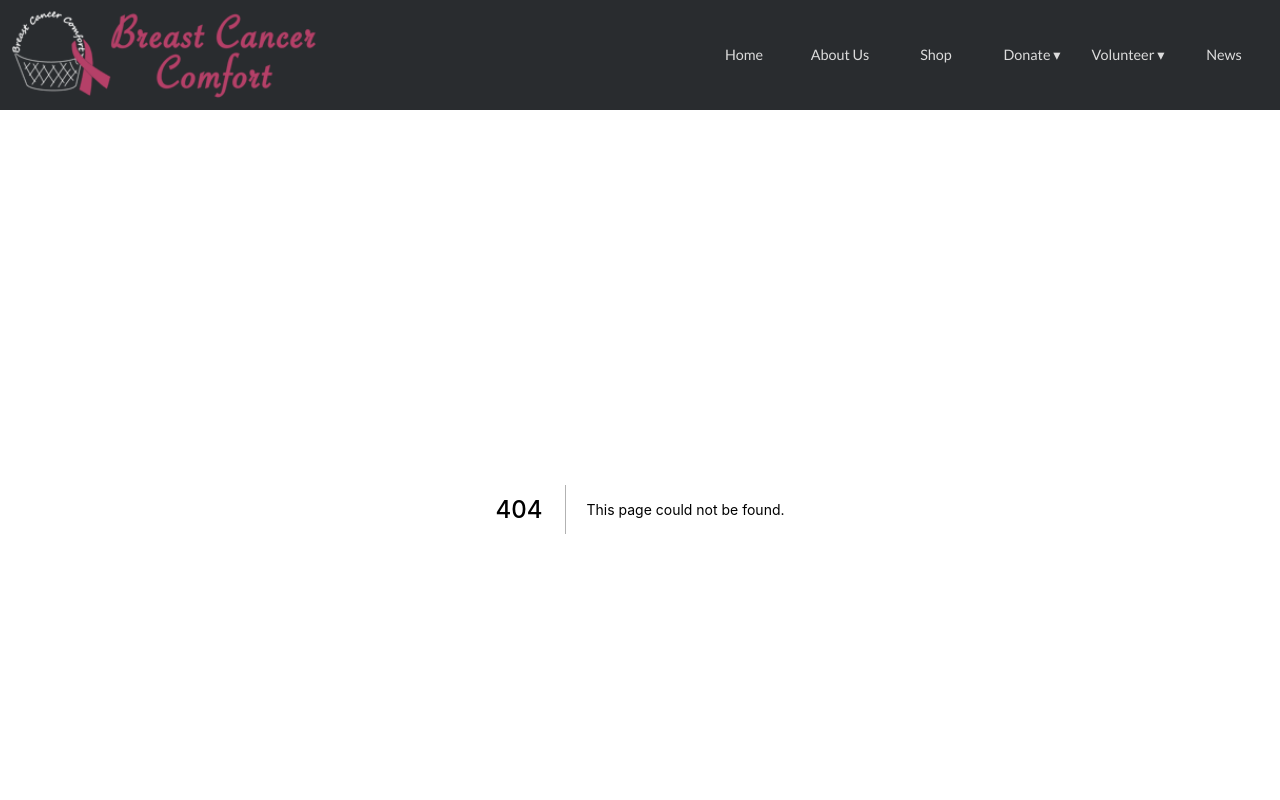
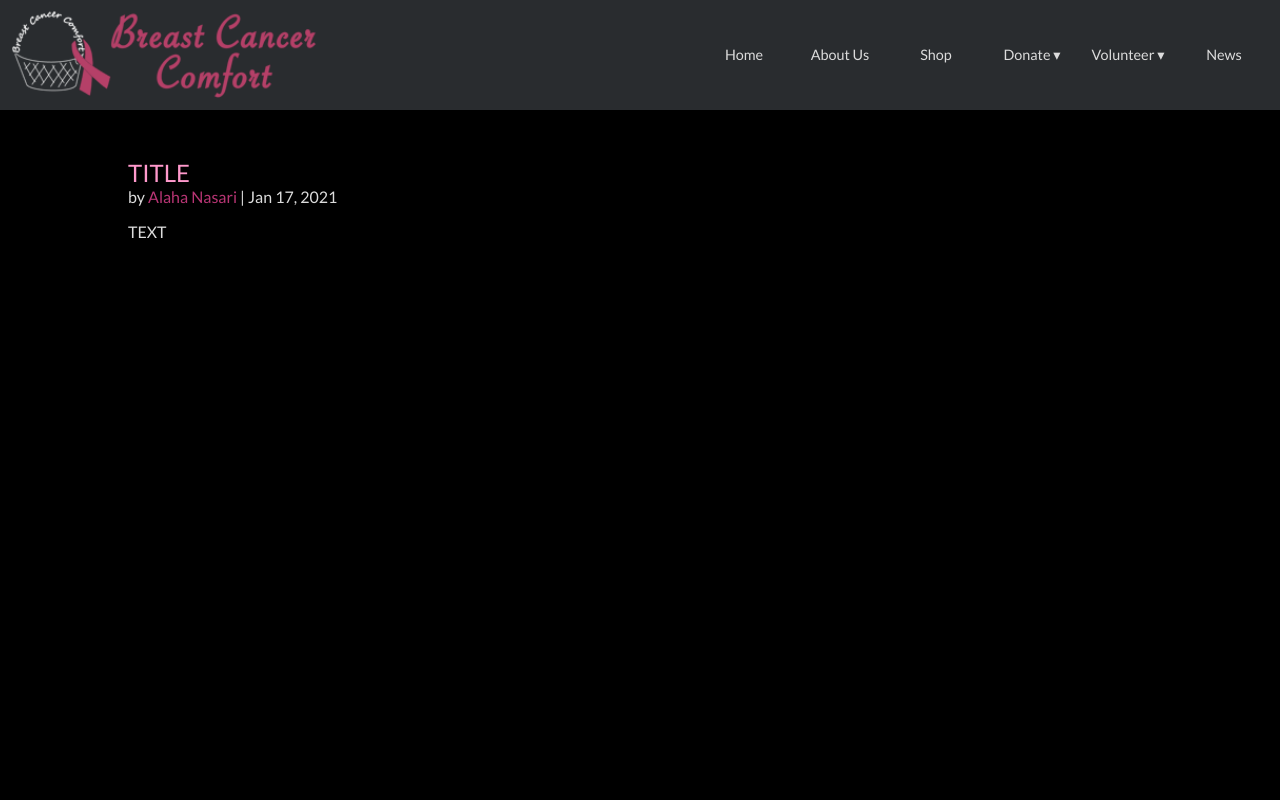
Before and after one commit to vishalicious213/bcc-v2, a Next.js app: page /news/2021-11-12 in a window 1280 px wide. Before the commit this address had no page. Shown: the top 800 px of the page. Built offline with nearby package versions, Linux system fonts and the light colour scheme.

Commit message:
added 2021-11-12 article to news.js

```diff
--- a/pages/news.js
+++ b/pages/news.js
@@ -2,6 +2,7 @@ import Head from 'next/head'
 import styles from '../styles/Home.module.css'
 
 const posts = [
+  {id: '008', date: 'Nov 12, 2021', url: '/news/2021-11-12', title: '9th Annual Pink Cans 4 Cancer Fundraising Event', author: 'Ann M Rose Guarascio', excerpt: 'Treasurer Ann Guarascio and Volunteer Sara Guarascio attended the 9th Annual Pink Cans 4 Cancer fundraising event on November 8 at Bar Grazie Cantina, Massapequa NY. We welcome the opportunity to forge relationships with like regional organizations.'},
   {id: '007', date: 'Sep 01, 2021', url: '/news/2021-09-01', title: 'Making Strides Against Breast Cancer 2021', author: 'Maeryam Nasari & Zahel Nasari', excerpt: 'On October 17th, 2021, the Breast Cancer Comfort Foundation (BCCF) will be joining the American Cancer Society in Making Strides Against Breast Cancer. The event will take place at Jones Beach Field 5 from 7:00 A.M. to 11:00 A.M. Due to the coronavirus pandemic...'},
   {id: '006', date: 'Jan 17, 2021', url: '/news/2021-01-17', title: 'How We Started and What We Do', author: 'Alaha Nasari', excerpt: 'Nearly five years ago, Breast Cancer Comfort was founded by survivor Deborah Cavolo. Like many other women, Debi felt there was an absence of community and conversation about breast cancer. Women diagnosed with breast cancer face issues that significantly impact their...'},
   {id: '005', date: 'May 25, 2020', url: '/news/2020-05-25', title: 'The Road to Recovery', author: 'Alaha Nasari', excerpt: 'Ever since the declaration of a national emergency in March, daily life in the United States has been changing rapidly with the spread of the coronavirus. States have mandated strict guidelines including orders to stay home and the cancellation of activities and large...'},
--- /dev/null
+++ b/pages/news/2021-11-12.js
@@ -0,0 +1,52 @@
+import Head from 'next/head'
+import Nav from '../../components/nav'
+import Footer from '../../components/footer'
+import styles from '../../styles/Home.module.css'
+
+export default function Post() {
+  return (
+    <div className={styles.container}>
+        <Head>
+            <title>News | Breast Cancer Comfort Foundation</title>
+            <link rel="icon" href="/cropped-BCCF-basket-logo-white-5001-32x32.png" sizes="32x32" />
+            <link rel="icon" href="/cropped-BCCF-basket-logo-white-5001-192x192.png" sizes="192x192" />
+            <link rel="apple-touch-icon-precomposed" href="/cropped-BCCF-basket-logo-white-5001-180x180.png" />
+        </Head>
+
+        {/* <Nav /> */}
+
+        <main className={styles.main}>
+            <div className='post'>
+                <h2 className='no-space-below'>TITLE</h2>
+                <p className='no-space-above'>by <span>Alaha Nasari</span> | Jan 17, 2021</p>
+                <p>TEXT</p>
+            </div>
+        </main>
+
+        {/* <Footer /> */}
+
+        <style jsx>
+          {`
+          .post {
+            width: 80%;
+            margin: 3rem auto;
+            color: white;
+          }
+
+          h2 {
+            font-weight: 500;
+            color: #ff99cc;
+          }
+
+          p {
+            color: gainsboro;
+          }
+
+          span {
+            color: #b83574;
+          }
+          `}
+        </style>
+    </div>
+  )
+}
```
